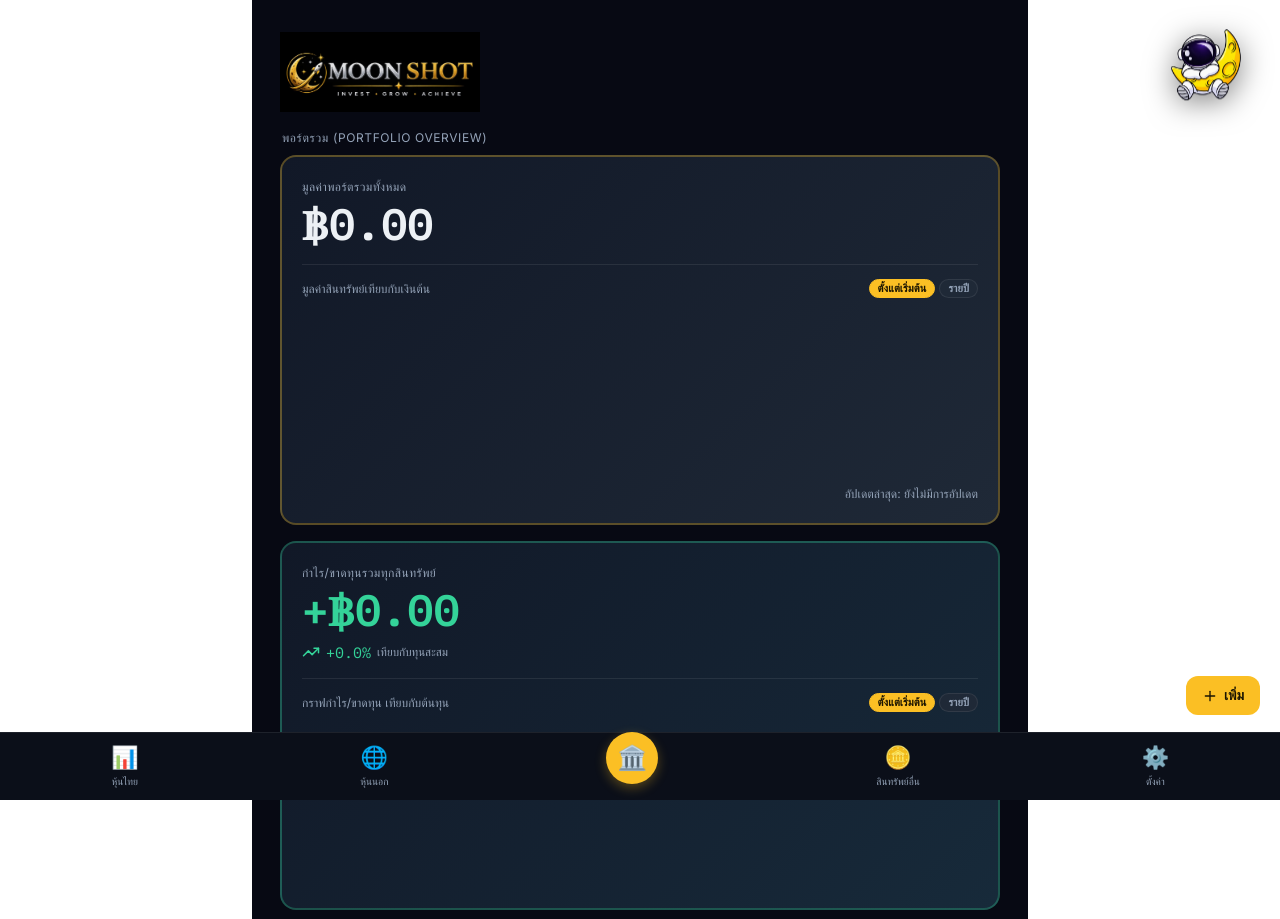
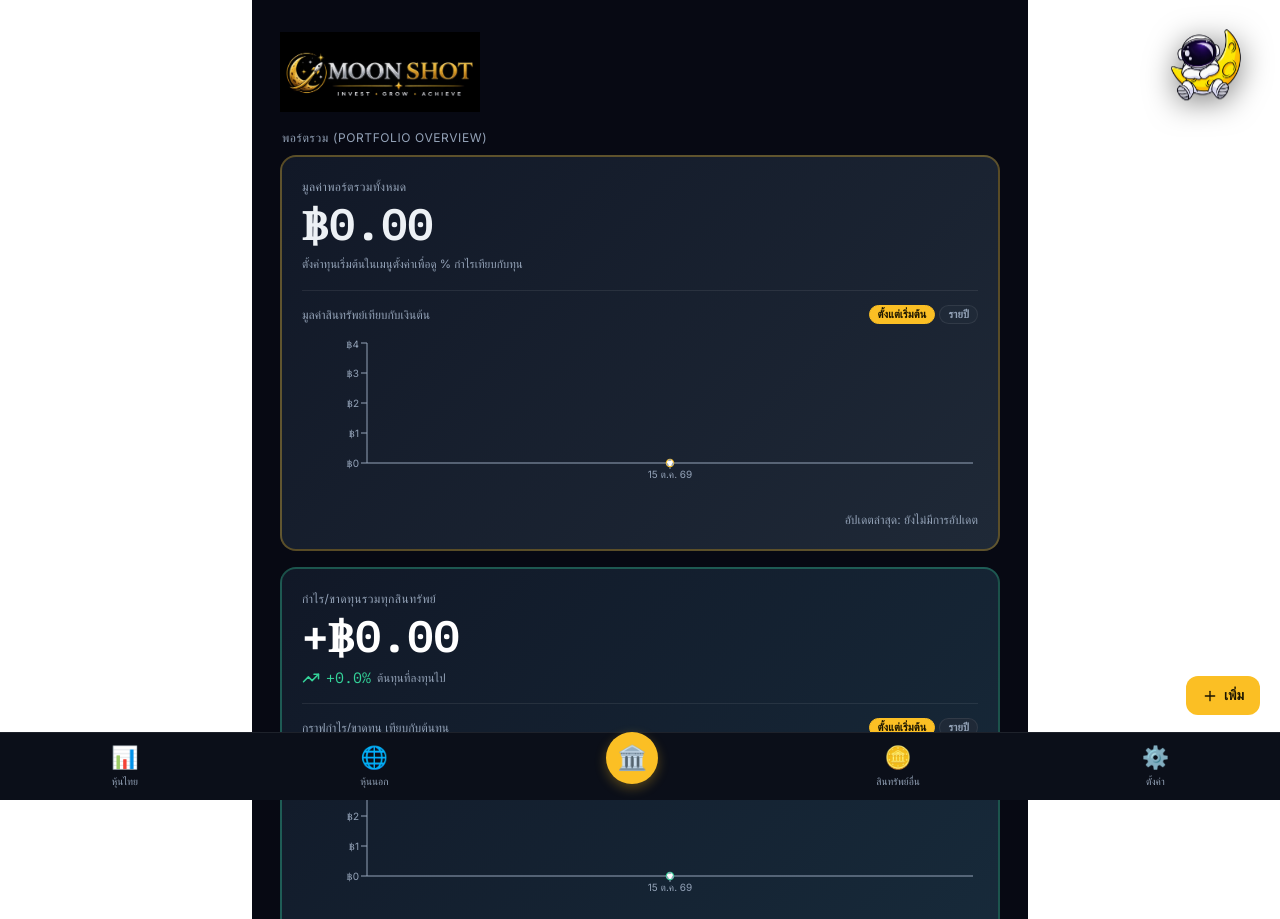
Before and after one commit to Loppol-hub/my-portfolio-app, a React (Vite) app: page / in a window 1280 px wide. Shown: the top 919 px of the page. Built offline with nearby package versions, Linux system fonts and the light colour scheme.

Commit message:
Update App.jsx

```diff
--- a/src/App.jsx
+++ b/src/App.jsx
@@ -391,49 +391,59 @@ export default function PortfolioApp() {
     return dates.length ? dates[dates.length - 1] : null;
   }, [holdings]);
 
+  // ข้อ 3: ไม่สน history เก่าที่อาจจะคลาดเคลื่อน ให้ใช้ตัวเลขปัจจุบันของวันนี้เป็นจุดหลักอ้างอิงกราฟ
+  const todayKey = todayStr();
+  const normalizedHistory = useMemo(() => {
+    const baseHistory = history.filter(p => p.date !== todayKey);
+    return [...baseHistory, { date: todayKey, value: displayTotalValue }].sort((a, b) => a.date.localeCompare(b.date));
+  }, [history, todayKey, displayTotalValue]);
+
   const filterHistoryByMode = (mode, year) => {
     if (mode === 'year') {
-      return history.filter((p) => (p.date || '').slice(0, 4) === year);
+      return normalizedHistory.filter((p) => (p.date || '').slice(0, 4) === year);
     }
-    return history;
+    return normalizedHistory;
   };
 
   const chartDataTotal = useMemo(() => {
     const filtered = filterHistoryByMode(graphModeTotal, graphYearTotal);
-    return filtered.map((p) => ({ date: p.date, value: p.value, principal: totalCapital }));
-  }, [history, graphModeTotal, graphYearTotal, totalCapital]);
+    return filtered.map((p) => ({ date: p.date, value: p.value === displayTotalValue ? displayTotalValue : p.value, principal: totalCapital }));
+  }, [normalizedHistory, graphModeTotal, graphYearTotal, totalCapital, displayTotalValue]);
 
   const chartDataGainCard = useMemo(() => {
     const filtered = filterHistoryByMode(graphModeGain, graphYearGain);
     return filtered.map((p) => {
-      const gain = p.value - totalInvestedCost;
+      const val = p.value === displayTotalValue ? displayTotalValue : p.value;
+      const gain = val - totalInvestedCost;
       return { date: p.date, gain: gain, cost: totalInvestedCost };
     });
-  }, [history, graphModeGain, graphYearGain, totalInvestedCost]);
+  }, [normalizedHistory, graphModeGain, graphYearGain, totalInvestedCost, displayTotalValue]);
 
   const chartDataTh = useMemo(() => {
     const filtered = filterHistoryByMode(graphModeTh, graphYearTh);
     const thHoldings = enriched.filter(h => h.type === 'th_stock');
     const thCost = thHoldings.reduce((s, h) => s + h.costValue, 0);
+    const thVal = thHoldings.reduce((s, h) => s + h.marketValue, 0);
     return filtered.map((p) => {
-      const ratio = totalInvestedValue > 0 ? thHoldings.reduce((s,h)=>s+h.marketValue,0) / totalInvestedValue : 0;
-      const val = p.value * ratio;
+      const ratio = totalInvestedValue > 0 ? thVal / totalInvestedValue : 0;
+      const val = (p.value === displayTotalValue ? displayTotalValue : p.value) * ratio;
       const gain = val - thCost;
       return { date: p.date, gain: gain, cost: thCost };
     });
-  }, [history, graphModeTh, graphYearTh, enriched, totalInvestedValue]);
+  }, [normalizedHistory, graphModeTh, graphYearTh, enriched, totalInvestedValue, displayTotalValue]);
 
   const chartDataUs = useMemo(() => {
     const filtered = filterHistoryByMode(graphModeUs, graphYearUs);
     const usHoldings = enriched.filter(h => h.type === 'foreign_stock');
     const usCost = usHoldings.reduce((s, h) => s + h.costValue, 0);
+    const usVal = usHoldings.reduce((s, h) => s + h.marketValue, 0);
     return filtered.map((p) => {
-      const ratio = totalInvestedValue > 0 ? usHoldings.reduce((s,h)=>s+h.marketValue,0) / totalInvestedValue : 0;
-      const val = p.value * ratio;
+      const ratio = totalInvestedValue > 0 ? usVal / totalInvestedValue : 0;
+      const val = (p.value === displayTotalValue ? displayTotalValue : p.value) * ratio;
       const gain = val - usCost;
       return { date: p.date, gain: gain, cost: usCost };
     });
-  }, [history, graphModeUs, graphYearUs, enriched, totalInvestedValue]);
+  }, [normalizedHistory, graphModeUs, graphYearUs, enriched, totalInvestedValue, displayTotalValue]);
 
   const openAdd = () => { setForm(emptyForm); setEditingId(null); setFormError(''); setPanel('form'); };
   const openEdit = (h) => {
@@ -1110,7 +1120,7 @@ export default function PortfolioApp() {
                           <ResponsiveContainer width="100%" height="100%">
                             <LineChart data={chartDataTh}>
                               <XAxis dataKey="date" stroke="#94a3b8" fontSize={10} tickFormatter={(val) => thaiDate(val)} />
-                              <YAxis stroke="#94a3b8" fontSize={10} tickFormatter={(val) => `฿${fmt(val, 0)}`} />
+                              <YAxis stroke="#94a3b8" fontSize={10} domain={['auto', 'auto']} tickFormatter={(val) => `฿${fmt(val, 0)}`} />
                               <Tooltip contentStyle={{ background: '#111827', border: '1px solid var(--divider)', borderRadius: '8px', color: '#fff', fontSize: '12px' }} formatter={(val, name) => [`฿${fmt(val)}`, name === 'gain' ? 'กำไร/ขาดทุน' : 'ต้นทุน']} labelFormatter={(l) => thaiDate(l)} />
                               <Line type="monotone" dataKey="gain" stroke="#C7A344" strokeWidth={2} dot={false} name="gain" isAnimationActive={false} />
                               <Line type="monotone" dataKey="cost" stroke="#94a3b8" strokeWidth={1.5} strokeDasharray="3 3" dot={false} name="cost" isAnimationActive={false} />
@@ -1264,7 +1274,7 @@ export default function PortfolioApp() {
                           <ResponsiveContainer width="100%" height="100%">
                             <LineChart data={chartDataUs}>
                               <XAxis dataKey="date" stroke="#94a3b8" fontSize={10} tickFormatter={(val) => thaiDate(val)} />
-                              <YAxis stroke="#94a3b8" fontSize={10} tickFormatter={(val) => `฿${fmt(val, 0)}`} />
+                              <YAxis stroke="#94a3b8" fontSize={10} domain={['auto', 'auto']} tickFormatter={(val) => `฿${fmt(val, 0)}`} />
                               <Tooltip contentStyle={{ background: '#111827', border: '1px solid var(--divider)', borderRadius: '8px', color: '#fff', fontSize: '12px' }} formatter={(val, name) => [`฿${fmt(val)}`, name === 'gain' ? 'กำไร/ขาดทุน' : 'ต้นทุน']} labelFormatter={(l) => thaiDate(l)} />
                               <Line type="monotone" dataKey="gain" stroke="#6E8CB0" strokeWidth={2} dot={false} name="gain" isAnimationActive={false} />
                               <Line type="monotone" dataKey="cost" stroke="#94a3b8" strokeWidth={1.5} strokeDasharray="3 3" dot={false} name="cost" isAnimationActive={false} />
@@ -1359,10 +1369,19 @@ export default function PortfolioApp() {
             <div>
               <div className="pf-section-label" style={{ marginTop: 0 }}>พอร์ตรวม (Portfolio Overview)</div>
 
-              {/* การ์ดที่ 1: มูลค่าพอร์ตรวม (เอาเปอร์เซ็นต์ออกตามข้อ 2) */}
+              {/* การ์ดที่ 1: มูลค่าพอร์ตรวมทั้งหมด (พร้อมเปอร์เซ็นต์และยอดกำไรด้านล่างตามปกติ) */}
               <div className="pf-hero" style={{ border: '2px solid rgba(251, 191, 36, 0.3)', background: 'linear-gradient(135deg, #111827 0%, #1f2937 100%)' }}>
                 <div className="pf-hero-label">มูลค่าพอร์ตรวมทั้งหมด</div>
                 <div className="pf-hero-value pf-mono" style={{ fontSize: '44px' }}>฿{fmt(displayTotalValue)}</div>
+                {heroProfitPct === null ? (
+                  <div className="pf-hero-sub-hint">ตั้งค่าทุนเริ่มต้นในเมนูตั้งค่าเพื่อดู % กำไรเทียบกับทุน</div>
+                ) : (
+                  <div className={`pf-hero-sub ${heroProfitAmount >= 0 ? 'pf-chip-pos' : 'pf-chip-neg'}`} style={{ fontSize: '15px' }}>
+                    {heroProfitAmount >= 0 ? <TrendingUp size={18} /> : <TrendingDown size={18} />}
+                    <span className="pf-mono">{heroProfitAmount >= 0 ? '+' : ''}{fmt(heroProfitAmount)} บาท ({heroProfitAmount >= 0 ? '+' : ''}{fmt(heroProfitPct)}%)</span>
+                    <span className="pf-hero-sub-label">เทียบกับทุนสะสม</span>
+                  </div>
+                )}
 
                 <div style={{ marginTop: '16px', paddingTop: '14px', borderTop: '1px solid var(--divider)' }}>
                   <div style={{ display: 'flex', justifyContent: 'space-between', alignItems: 'center', marginBottom: '8px' }}>
@@ -1383,7 +1402,6 @@ export default function PortfolioApp() {
                     <ResponsiveContainer width="100%" height="100%">
                       <LineChart data={chartDataTotal}>
                         <XAxis dataKey="date" stroke="#94a3b8" fontSize={10} tickFormatter={(val) => thaiDate(val)} />
-                        {/* ข้อ 1: ปรับโดเมนและสเกล YAxis ให้เส้นทองอยู่ด้านบนเส้นเงินต้นถูกต้อง */}
                         <YAxis stroke="#94a3b8" fontSize={10} domain={['auto', 'auto']} tickFormatter={(val) => `฿${fmt(val, 0)}`} />
                         <Tooltip contentStyle={{ background: '#111827', border: '1px solid var(--divider)', borderRadius: '8px', color: '#fff', fontSize: '12px' }} formatter={(val, name) => [`฿${fmt(val)}`, name === 'value' ? 'มูลค่าพอร์ต' : 'เงินต้น']} labelFormatter={(l) => thaiDate(l)} />
                         <Line type="monotone" dataKey="value" stroke="#fbbf24" strokeWidth={2.5} dot={false} name="value" isAnimationActive={false} />
@@ -1398,16 +1416,16 @@ export default function PortfolioApp() {
                 </div>
               </div>
 
-              {/* ข้อ 2 & 3: การ์ดกำไร/ขาดทุนรวม ปรับดีไซน์และขนาดให้เหมือนการ์ดบน และย้าย % มาไว้ที่นี่ */}
+              {/* การ์ดที่ 2: กำไร/ขาดทุนรวมทุกสินทรัพย์ (ตัวเลขสีขาว, ข้อความต่อท้าย "ต้นทุนที่ลงทุนไป") */}
               <div className="pf-hero" style={{ border: '2px solid rgba(52, 211, 153, 0.3)', background: 'linear-gradient(135deg, #111827 0%, #172a3a 100%)' }}>
                 <div className="pf-hero-label">กำไร/ขาดทุนรวมทุกสินทรัพย์</div>
-                <div className={`pf-hero-value pf-mono ${totalGain >= 0 ? 'pf-chip-pos' : 'pf-chip-neg'}`} style={{ fontSize: '44px' }}>
+                <div className="pf-hero-value pf-mono" style={{ fontSize: '44px', color: '#ffffff' }}>
                   {totalGain >= 0 ? '+' : ''}฿{fmt(totalGain)}
                 </div>
                 <div className={`pf-hero-sub ${totalGain >= 0 ? 'pf-chip-pos' : 'pf-chip-neg'}`} style={{ fontSize: '15px' }}>
                   {totalGain >= 0 ? <TrendingUp size={18} /> : <TrendingDown size={18} />}
                   <span className="pf-mono">{totalGain >= 0 ? '+' : ''}{fmt(totalGainPct, 1)}%</span>
-                  <span className="pf-hero-sub-label">เทียบกับทุนสะสม</span>
+                  <span className="pf-hero-sub-label">ต้นทุนที่ลงทุนไป</span>
                 </div>
 
                 <div style={{ marginTop: '16px', paddingTop: '14px', borderTop: '1px solid var(--divider)' }}>
@@ -1880,7 +1898,7 @@ export default function PortfolioApp() {
               <div style={{ color: 'var(--muted)', fontSize: 13, padding: '10px 0' }}>ยังไม่มีประวัติ</div>
             ) : (
               <div className="pf-type-section-holdings" style={{ borderTop: 'none', marginTop: 0, paddingTop: 0 }}>
-                {recentledger.map((e) => (
+                {recentLedger.map((e) => (
                   <div className="pf-subrow" key={e.id}>
                     <div className="pf-row-top">
                       <div className="pf-row-name">
```
